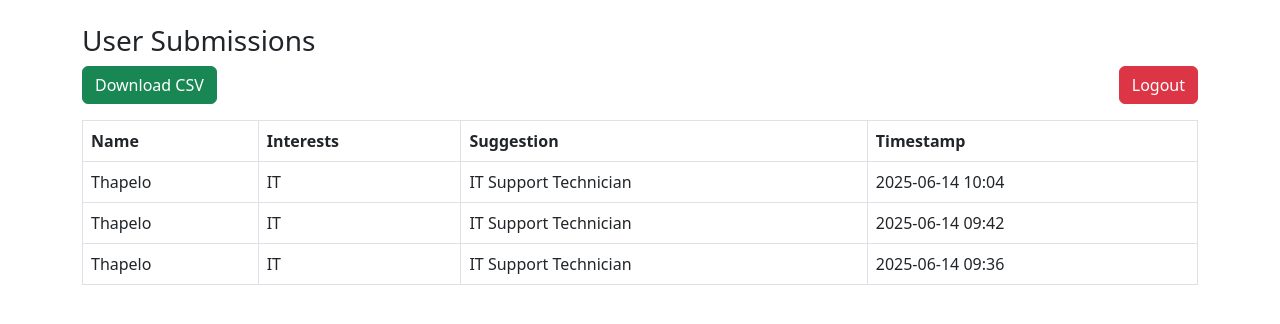
After one commit to TNyokong/Smart-Career-Advisor, a Flask app: page /submissions in a window 1280 px wide. The commit adds this page. Shown: the top 324 px of the page. Run offline with Flask 3, Linux system fonts and the light colour scheme; a user stored in the database is signed in; data comes from the database, SQL or seed files in the repository; both versions use the stored data as it was after the commit.

Commit message:
Newfeatures

```diff
--- a/app.py
+++ b/app.py
@@ -1,27 +1,141 @@
-from flask import Flask, render_template, request
+from flask import Flask, render_template, request, redirect, url_for, session, flash, send_file
+from flask_sqlalchemy import SQLAlchemy
+from werkzeug.security import generate_password_hash, check_password_hash
+from datetime import datetime
+import pandas as pd
+import os
+
+# Machine Learning
+from sklearn.feature_extraction.text import TfidfVectorizer
+from sklearn.naive_bayes import MultinomialNB
+from sklearn.pipeline import make_pipeline
+import joblib
 
 app = Flask(__name__)
+app.secret_key = 'super_secret_key'
 
+# DB setup
+app.config['SQLALCHEMY_DATABASE_URI'] = 'sqlite:///career_advisor.db'
+app.config['SQLALCHEMY_TRACK_MODIFICATIONS'] = False
+
+db = SQLAlchemy(app)
+
+# User model
+class UserSubmission(db.Model):
+    id = db.Column(db.Integer, primary_key=True)
+    name = db.Column(db.String(100), nullable=False)
+    interests = db.Column(db.Text, nullable=False)
+    suggestion = db.Column(db.String(100), nullable=False)
+    timestamp = db.Column(db.DateTime, default=datetime.utcnow)
+
+# Admin user model
+class AdminUser(db.Model):
+    id = db.Column(db.Integer, primary_key=True)
+    username = db.Column(db.String(50), unique=True, nullable=False)
+    password_hash = db.Column(db.String(128), nullable=False)
+
+# Train or load ML model
+model_path = 'career_model.pkl'
+if not os.path.exists(model_path):
+    # Basic training data
+    training_data = {
+        "text": [
+            "I love networks and routing",
+            "Coding apps and software",
+            "AI, data and automation",
+            "Fixing computers and helping users",
+        ],
+        "label": [
+            "Network Engineer",
+            "Software Developer",
+            "Machine Learning Engineer",
+            "IT Support Technician",
+        ]
+    }
+    df = pd.DataFrame(training_data)
+    model = make_pipeline(TfidfVectorizer(), MultinomialNB())
+    model.fit(df['text'], df['label'])
+    joblib.dump(model, model_path)
+else:
+    model = joblib.load(model_path)
+
+# Home
 @app.route('/')
 def index():
     return render_template("index.html")
 
-@app.route('/suggest', methods=["POST"])
+# Predict suggestion
+@app.route('/suggest', methods=['POST'])
 def suggest():
-    name =request.form['name']
+    name = request.form['name']
     interests = request.form['interests']
+    suggestion = model.predict([interests])[0]
 
-    interests_lower = interests.lower()
-    if 'network' in interests_lower:
-        suggestion = "Network Engineer"
-    elif 'code' in interests_lower or 'software' in interests_lower:
-        suggestion = "Software Developer"
-    elif 'ai' in interests_lower or 'data' in interests_lower:
-        suggestion = "Machine Learning Engineer"
-    else:
-        suggestion = "IT Support Technician"
+    entry = UserSubmission(name=name, interests=interests, suggestion=suggestion)
+    db.session.add(entry)
+    db.session.commit()
 
     return render_template("result.html", name=name, suggestion=suggestion)
 
+# Login
+@app.route('/login', methods=['GET', 'POST'])
+def login():
+    if request.method == 'POST':
+        username = request.form['username']
+        password = request.form['password']
+        user = AdminUser.query.filter_by(username=username).first()
+        if user and check_password_hash(user.password_hash, password):
+            session['admin'] = True
+            return redirect(url_for('submissions'))
+        else:
+            flash('Invalid login credentials')
+    return render_template('login.html')
+
+# Register Admin (one-time setup route)
+@app.route('/register')
+def register():
+    if AdminUser.query.filter_by(username='admin').first() is None:
+        hashed_pw = generate_password_hash('Spane22')
+        admin = AdminUser(username='admin', password_hash=hashed_pw)
+        db.session.add(admin)
+        db.session.commit()
+        return "Admin registered. Now login with 'admin' and 'Spane22'"
+    return "Admin already registered."
+
+# Logout
+@app.route('/logout')
+def logout():
+    session.pop('admin', None)
+    flash('Logged out.')
+    return redirect(url_for('login'))
+
+# View all
+@app.route('/submissions')
+def submissions():
+    if not session.get('admin'):
+        return redirect(url_for('login'))
+    all_submissions = UserSubmission.query.order_by(UserSubmission.timestamp.desc()).all()
+    return render_template("submissions.html", submissions=all_submissions)
+
+# Export CSV
+@app.route('/export')
+def export():
+    if not session.get('admin'):
+        return redirect(url_for('login'))
+    submissions = UserSubmission.query.all()
+    data = [{
+        'Name': s.name,
+        'Interests': s.interests,
+        'Suggestion': s.suggestion,
+        'Timestamp': s.timestamp
+    } for s in submissions]
+    df = pd.DataFrame(data)
+    filepath = 'submissions_export.csv'
+    df.to_csv(filepath, index=False)
+    return send_file(filepath, as_attachment=True)
+
+# Start app
 if __name__ == '__main__':
+    with app.app_context():
+        db.create_all()
     app.run(debug=True)
--- /dev/null
+++ b/templates/submissions.html
@@ -0,0 +1,35 @@
+<!DOCTYPE html>
+<html lang="en">
+<head>
+    <meta charset="UTF-8">
+    <title>All Submissions</title>
+    <link href="https://cdn.jsdelivr.net/npm/bootstrap@5.3.0/dist/css/bootstrap.min.css" rel="stylesheet">
+</head>
+<body>
+<div class="container mt-4">
+    <h3>User Submissions</h3>
+    <a href="/export" class="btn btn-success mb-3">Download CSV</a>
+    <a href="/logout" class="btn btn-danger mb-3 float-end">Logout</a>
+    <table class="table table-bordered">
+        <thead>
+            <tr>
+                <th>Name</th>
+                <th>Interests</th>
+                <th>Suggestion</th>
+                <th>Timestamp</th>
+            </tr>
+        </thead>
+        <tbody>
+            {% for s in submissions %}
+            <tr>
+                <td>{{ s.name }}</td>
+                <td>{{ s.interests }}</td>
+                <td>{{ s.suggestion }}</td>
+                <td>{{ s.timestamp.strftime('%Y-%m-%d %H:%M') }}</td>
+            </tr>
+            {% endfor %}
+        </tbody>
+    </table>
+</div>
+</body>
+</html>
```
Also changed, not shown: templates/admin.html (added, +29 -0 lines), templates/index.html (+11 -8 lines), templates/result.html (+9 -8 lines), instance/career_advisor.db (added), 1 other file.
